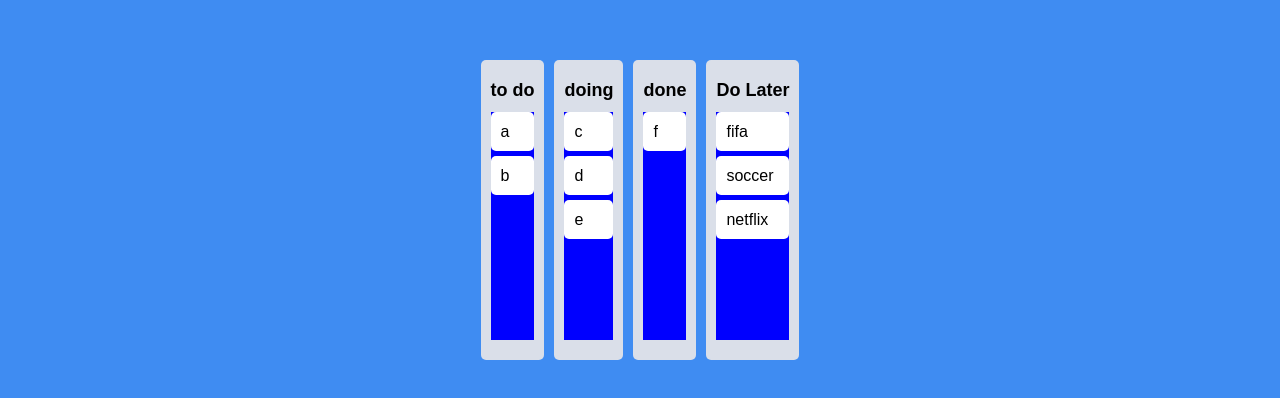
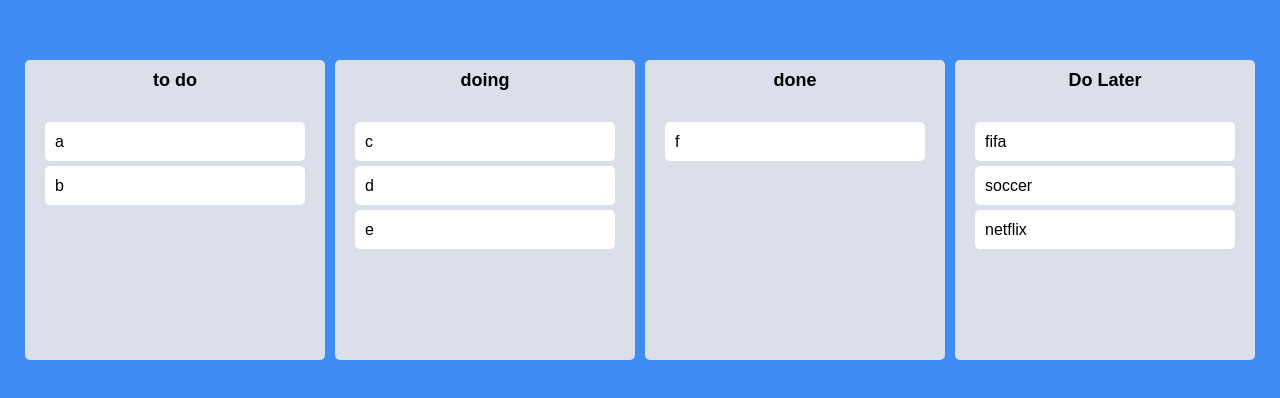
Before and after one commit to KanuBang/Dragable-Trello-Clone, a React (Create React App) app: page / in a window 1280 px wide. Shown: the part 190-588 px from the top of the page. Built offline with nearby package versions, Linux system fonts and the light colour scheme.

Commit message:
FEAT: Card Dragging Styles (isDragging props)

```diff
--- a/src/Components/Board.tsx
+++ b/src/Components/Board.tsx
@@ -4,12 +4,14 @@
 import DragabbleCard from "./DragabbleCard";
 
 const Wrapper = styled.div`
-    padding: 20px 10px;
+    width: 300px;
+    padding-top: 10px;
     background-color: ${(props) => props.theme.boardColor};
     border-radius: 5px;
     min-height: 300px;
     display: flex;
     flex-direction: column;
+    overflow: hidden; // 왜 안되지?
 `
 
 const Title = styled.h2`
@@ -30,9 +32,14 @@
 }
 
 const Area = styled.div<IAreaProps>`
-  background-color: ${(props) => props.isDraggingOver ? "pink" : props.isDraggingFromThis ? "red" : "blue"};
+  background-color: ${(props) => props.isDraggingOver
+    ? "#dfe6e9"
+    : props.isDraggingFromThis
+    ? "#b2bec3"
+    : "transparent"};
   flex-grow: 1;
   transition: background-color 0.3s ease-in-out;
+  padding: 20px;
 `
 
 const Board = ({toDos, boardId} : IBaordProps) => {
@@ -40,10 +47,10 @@
     <Wrapper>
       <Title>{boardId}</Title>
       <Droppable droppableId={boardId}>
-          {(magic, info) => (
+          {(magic, snapshot) => (
             <Area
-              isDraggingOver = {Boolean(info.isDraggingOver)}
-              isDraggingFromThis = {Boolean(info.draggingFromThisWith)}
+              isDraggingOver = {Boolean(snapshot.isDraggingOver)}
+              isDraggingFromThis = {Boolean(snapshot.draggingFromThisWith)}
               ref = {magic.innerRef}
               {...magic.droppableProps}
             >
--- a/src/Components/DragabbleCard.tsx
+++ b/src/Components/DragabbleCard.tsx
@@ -1,11 +1,12 @@
 import React from "react";
 import { Draggable } from "react-beautiful-dnd";
 import styled from "styled-components";
-const Card = styled.div`
+const Card = styled.div<{isDragging: boolean}>`
   border-radius: 5px;
   margin-bottom: 5px;
-  padding: 10px 10px;
-  background-color: ${(props) => props.theme.cardColor};
+  padding: 10px;
+  background-color: ${(props) => props.isDragging ? "#e4f2ff" : props.theme.cardColor};
+  box-shadow: ${(props) => props.isDragging ? "0x 2px 5px rgba(0,0,0,0.05)" : "none"};
 `;
 interface IDragabbleCardProps {
     toDo:string;
@@ -15,8 +16,9 @@
   console.log(toDo, "has been rendered")
   return (
     <Draggable draggableId={toDo} index={index}>
-      {(magic) => (
+      {(magic, snapshot) => (
         <Card
+          isDragging = {snapshot.isDragging}
           ref={magic.innerRef}
           {...magic.dragHandleProps}
           {...magic.draggableProps}
```
